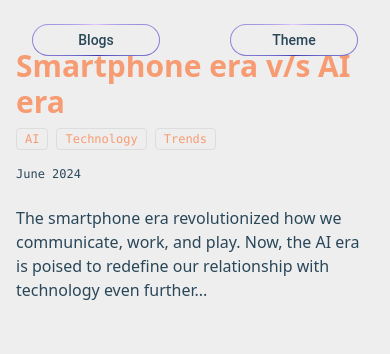
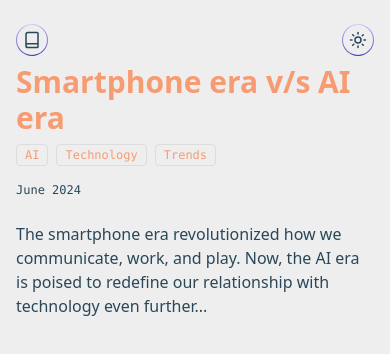
Before and after one commit to Hyperion147/blog, a Next.js app: page /blogs/smartphone-vs-ai-era in a window 390 px wide. Shown: the top 354 px of the page. Built offline with nearby package versions, Linux system fonts and the light colour scheme.

Commit message:
made it responsive

```diff
--- a/app/blogs/[slug]/page.js
+++ b/app/blogs/[slug]/page.js
@@ -1,13 +1,16 @@
 "use client"
+import * as React from "react";
 import { notFound } from "next/navigation";
 import { useRef, useEffect, useState } from "react";
 import gsap from "gsap";
 import Link from "next/link";
 import { blogs } from "../blogData";
 import { useTheme } from "@/components/ThemeProvider";
+import { Book, Sun, Moon } from "lucide-react";
 
 export default function BlogPage({ params }) {
-  const blog = blogs.find((b) => b.slug === params.slug);
+  const { slug } = React.use(params);
+  const blog = blogs.find((b) => b.slug === slug);
   const containerRef = useRef(null);
   const buttonRef = useRef(null);
   const themeButtonRef = useRef(null);
@@ -49,6 +52,22 @@ export default function BlogPage({ params }) {
     }
   }, [themeMenuOpen]);
 
+  useEffect(() => {
+    if (themeMenuOpen && themeButtonRef.current) {
+      gsap.to(themeButtonRef.current.querySelector('button'), {
+        width: '128px', // md:w-32
+        duration: 0.35,
+        ease: 'power2.out',
+      });
+    } else if (!themeMenuOpen && themeButtonRef.current) {
+      gsap.to(themeButtonRef.current.querySelector('button'), {
+        width: '32px', // w-8
+        duration: 0.35,
+        ease: 'power2.in',
+      });
+    }
+  }, [themeMenuOpen]);
+
   const handleThemeSelect = (selectedTheme) => {
     if (dropdownRef.current) {
       gsap.to(dropdownRef.current, {
@@ -72,29 +91,30 @@ export default function BlogPage({ params }) {
   return (
     <>
       {/* Blogs button top left */}
-      <div ref={buttonRef} className="absolute top-6 left-8 z-50">
+      <div ref={buttonRef} className="absolute top-6 left-4 z-50">
         <Link href="/">
           <button
-            className="relative inline-flex h-8 w-32 overflow-hidden rounded-full p-[1px] focus:outline-none"
+            className="relative inline-flex h-8 w-8 md:w-32 overflow-hidden rounded-full p-[1px] focus:outline-none md:px-0"
             style={{ fontFamily: 'Roboto, sans-serif' }}
           >
             <span className="absolute inset-[-1000%] animate-[spin_2s_linear_infinite] bg-[conic-gradient(from_90deg_at_50%_50%,#E2CBFF_0%,#393BB2_50%,#E2CBFF_100%)]" />
-            <span className="inline-flex h-full w-full cursor-pointer items-center justify-center rounded-full bg-retrobg px-4 py-1 text-sm font-medium text-retrotext backdrop-blur-3xl">
-              Blogs
+            <span className="inline-flex h-full w-full cursor-pointer items-center justify-center rounded-full bg-retrobg px-0 md:px-4 py-1 text-xs md:text-sm font-medium text-retrotext backdrop-blur-3xl">
+              <span className="block md:hidden"><Book size={18} /></span>
+              <span className="hidden md:block">Blogs</span>
             </span>
           </button>
         </Link>
       </div>
       {/* Theme selector button top right */}
-      <div ref={themeButtonRef} className="absolute top-6 right-8 z-50">
+      <div ref={themeButtonRef} className="absolute top-6 right-4 z-50">
         <button
           onClick={() => setThemeMenuOpen((open) => !open)}
-          className="relative inline-flex h-8 w-32 overflow-hidden rounded-full p-[1px] focus:outline-none"
-          style={{ fontFamily: 'Roboto, sans-serif' }}
+          className="relative inline-flex h-8 w-8 overflow-hidden rounded-full p-[1px] focus:outline-none"
+          style={{ fontFamily: 'Roboto, sans-serif', width: '32px', transition: 'width 0.35s cubic-bezier(0.4,0,0.2,1)' }}
         >
           <span className="absolute inset-[-1000%] animate-[spin_2s_linear_infinite] bg-[conic-gradient(from_90deg_at_50%_50%,#E2CBFF_0%,#393BB2_50%,#E2CBFF_100%)]" />
-          <span className="inline-flex h-full w-full cursor-pointer items-center justify-center rounded-full bg-retrobg px-4 py-1 text-sm font-medium text-retrotext backdrop-blur-3xl">
-            Theme
+          <span className="inline-flex h-full w-full cursor-pointer items-center justify-center rounded-full bg-retrobg px-0 py-1 text-xs font-medium text-retrotext backdrop-blur-3xl">
+            {theme === 'dark' ? <Moon size={18} /> : <Sun size={18} />}
           </span>
         </button>
         {themeMenuOpen && (
@@ -122,7 +142,7 @@ export default function BlogPage({ params }) {
           </div>
         )}
       </div>
-      <div ref={containerRef} className="max-w-2xl mx-auto py-12 px-4">
+      <div ref={containerRef} className="max-w-2xl mx-auto py-12 px-4 pt-16 md:pt-12">
         <h1 className="text-3xl font-extrabold mb-2 text-retroaccent">{blog.title}</h1>
         <div className="flex gap-2 mb-4">
           {blog.tags.map((tag, i) => (
--- a/app/page.js
+++ b/app/page.js
@@ -8,6 +8,7 @@ import { blogs } from "./blogs/blogData";
 import { notFound } from "next/navigation";
 import Link from "next/link";
 import { Github } from "lucide-react";
+import { Sun, Moon } from "lucide-react";
 
 export default function Home({ params }) {
   const headerRef = useRef(null);
@@ -90,7 +91,8 @@ export default function Home({ params }) {
         >
           <span className="absolute inset-[-1000%] animate-[spin_2s_linear_infinite] bg-[conic-gradient(from_90deg_at_50%_50%,#E2CBFF_0%,#393BB2_50%,#E2CBFF_100%)]" />
           <span className="inline-flex h-full w-full cursor-pointer items-center justify-center rounded-full bg-retrobg px-4 py-1 text-sm font-medium text-retrotext backdrop-blur-3xl">
-            Theme
+            <span className="block md:hidden">{theme === 'dark' ? <Moon size={18} /> : <Sun size={18} />}</span>
+            <span className="hidden md:block">Theme</span>
           </span>
         </button>
         {themeMenuOpen && (
@@ -132,13 +134,13 @@ export default function Home({ params }) {
       <div ref={githubButtonRef} className="fixed bottom-6 right-8 z-50">
         <Link href="https://github.com/Hyperion147/blog" target="_blank" rel="noopener noreferrer">
           <button
-            className="relative inline-flex h-8 w-32 overflow-hidden rounded-full p-[1px] focus:outline-none"
+            className="relative inline-flex h-8 w-24 overflow-hidden rounded-full p-[1px] focus:outline-none"
             style={{ fontFamily: 'Roboto, sans-serif' }}
           >
             <span className="absolute inset-[-1000%] animate-[spin_2s_linear_infinite] bg-[conic-gradient(from_90deg_at_50%_50%,#E2CBFF_0%,#393BB2_50%,#E2CBFF_100%)]" />
             <span className="inline-flex h-full w-full cursor-pointer items-center justify-center gap-2 rounded-full bg-retrobg px-4 py-1 text-sm font-medium text-retrotext backdrop-blur-3xl">
               <Github size={18} color={githubIconColor} />
-              GitHub
+              Star
             </span>
           </button>
         </Link>
```
